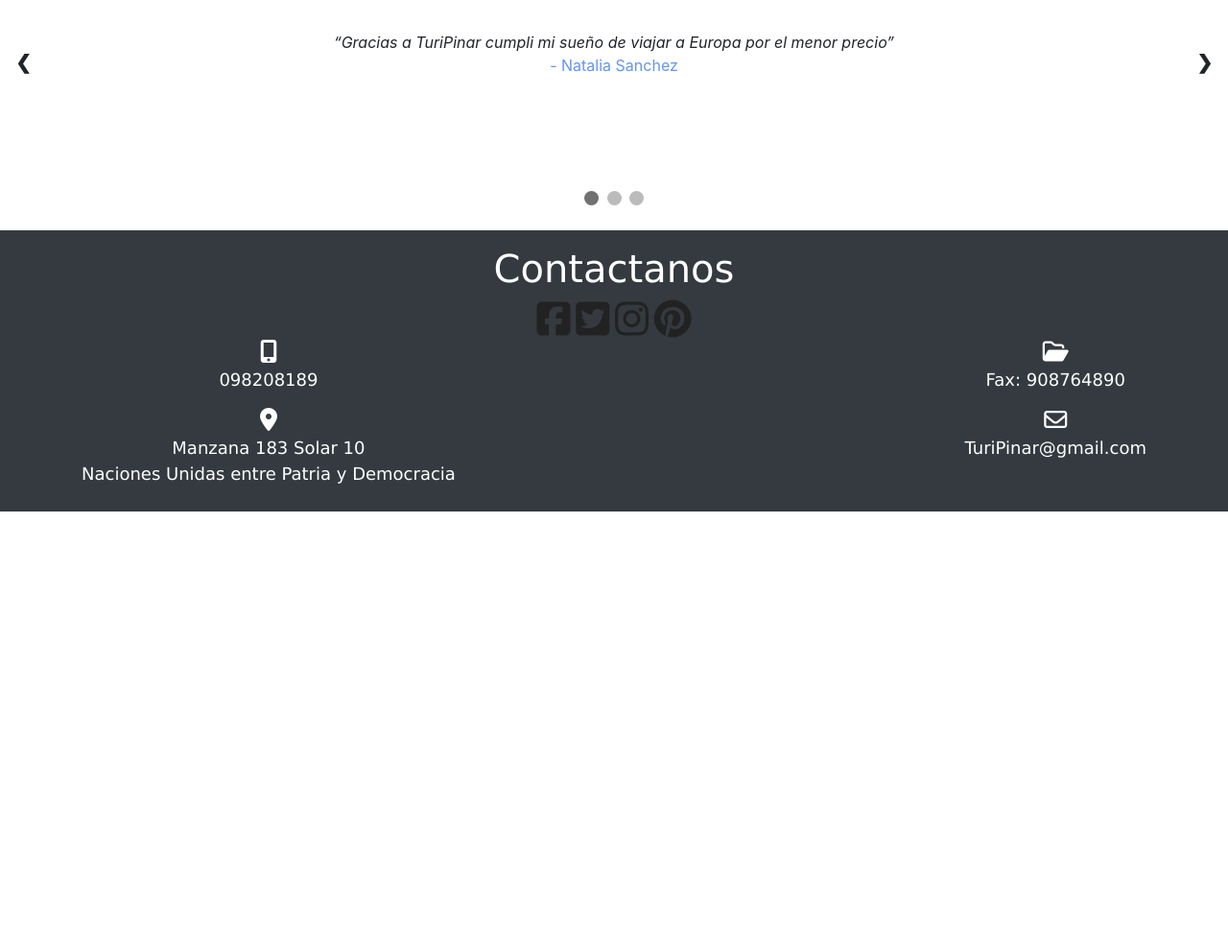
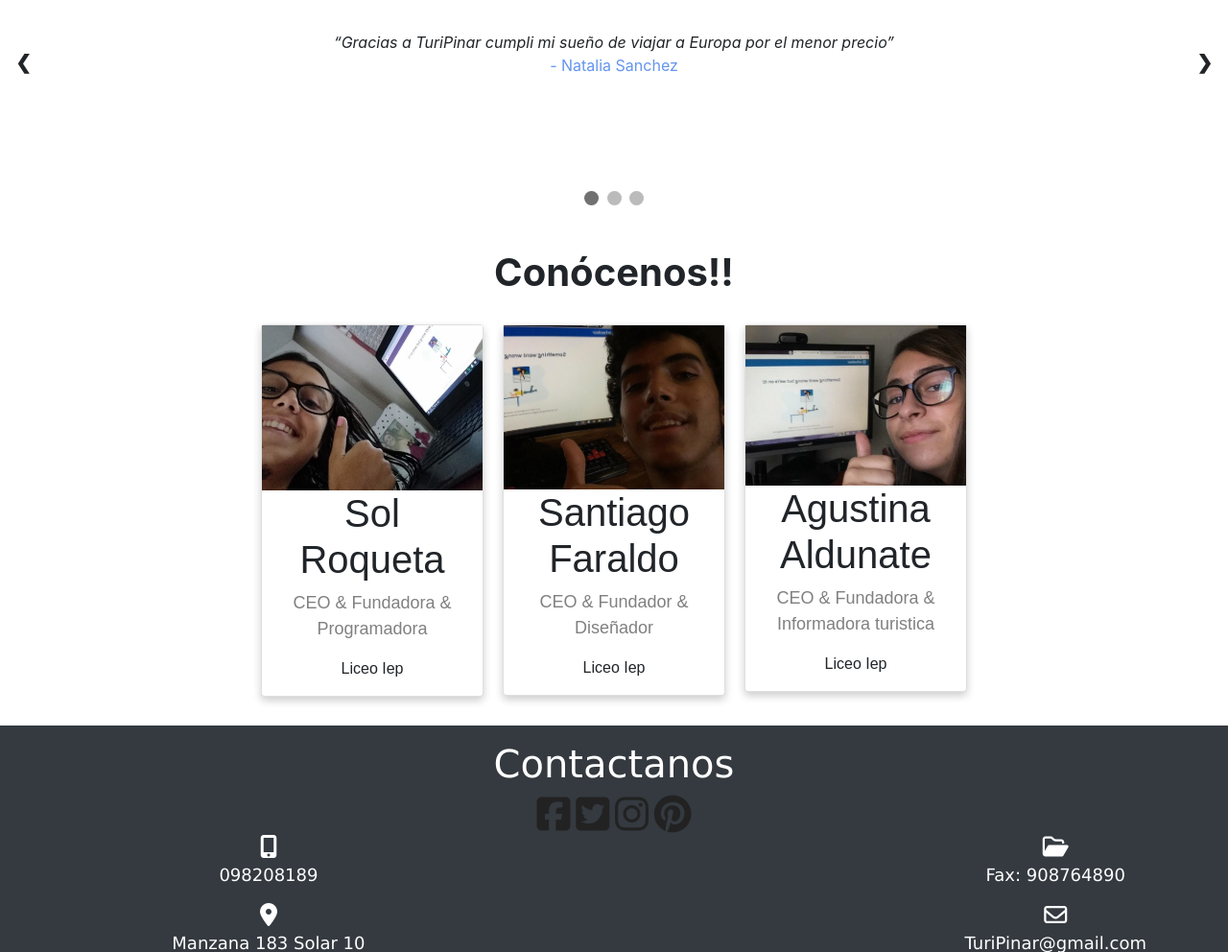
Before and after one commit to agus-aldunate/Proyecto1, a PHP site: page / in a window 1280 px wide. Shown: the part 1798-2790 px from the top of the page at 96% size. Before the commit the page ends 2331 px from the top, so only its background shows below. Run offline with PHP 8.4, Linux system fonts and the light colour scheme; data that the repository does not hold is empty; some libraries are stand-ins or nearby versions.

Commit message:
conocenos

```diff
--- a/Index.html
+++ b/Index.html
@@ -62,7 +62,7 @@
     </div>
   </div>
 
-  <div class="popular_destination_area row-full" data-aos="fade-down"
+  <div class="popular_destination_area" data-aos="fade-down"
       data-aos-offset="300"
       data-aos-easing="ease-in-sine">
           <div class="section_title text-center mb_70" style="padding-top: 20px;">
@@ -167,6 +167,37 @@
     </div>
   </div>
 </div>
+
+<div class="section_title text-center mb_70" style="padding-top: 20px;">
+  <h1><b>Conócenos!!</b></h1>
+</div>
+<div class="row justify-content-center">
+  <div class="column nature">
+      <div class="card">
+        <img src="/Proyecto1/imagenes/sol.jpg" style="width:100%">
+        <h1>Sol  <br> Roqueta</h1>
+        <p class="title">CEO & Fundadora  & Programadora</p>
+        <p>Liceo Iep</p>
+      </div>
+    </div>
+    <div class="column nature">
+      <div class="card">
+        <img src="/Proyecto1/imagenes/fara.jpg" style="width:100%">
+        <h1>Santiago Faraldo</h1>
+        <p class="title">CEO & Fundador &  <br> Diseñador</p>
+        <p>Liceo Iep</p>
+      </div>
+    </div>
+  <div class="column nature">
+    <div class="card">
+      <img src="/Proyecto1/imagenes/agus.jpg" style="width:100%">
+      <h1>Agustina Aldunate</h1>
+      <p class="title">CEO & Fundadora & Informadora turistica</p>
+      <p>Liceo Iep</p>
+    </div>
+  </div>
+</div>
+
 <div id="footer"></div>
 
 <script src="https://unpkg.com/aos@next/dist/aos.js"></script>
--- a/css/diseño.css
+++ b/css/diseño.css
@@ -646,3 +646,19 @@ q {font-style: italic;}
 .modal-content{
   width: 50% !important;
 }
+
+
+
+
+.card {
+  box-shadow: 0 4px 8px 0 rgba(0, 0, 0, 0.2);
+  max-width: 300px;
+  margin: auto;
+  text-align: center;
+  font-family: arial;
+}
+
+.title {
+  color: grey;
+  font-size: 18px;
+}
```
